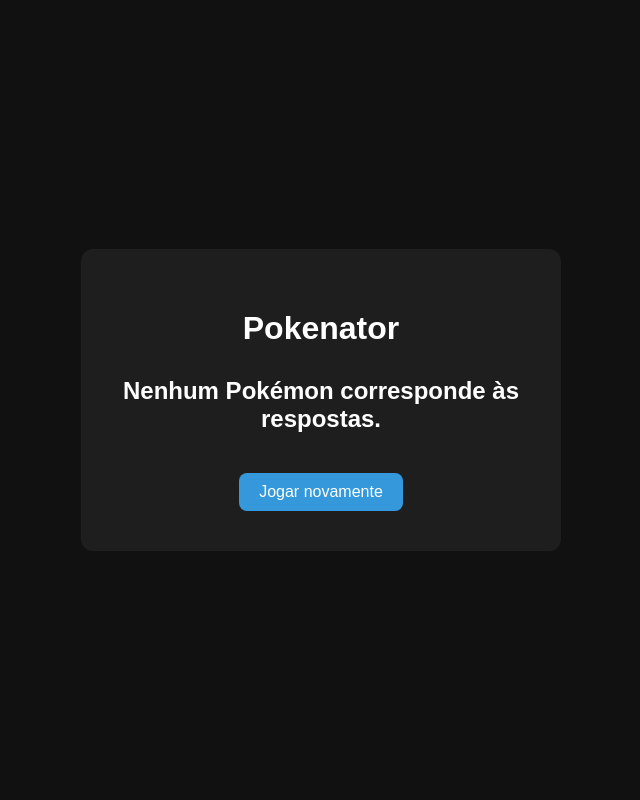
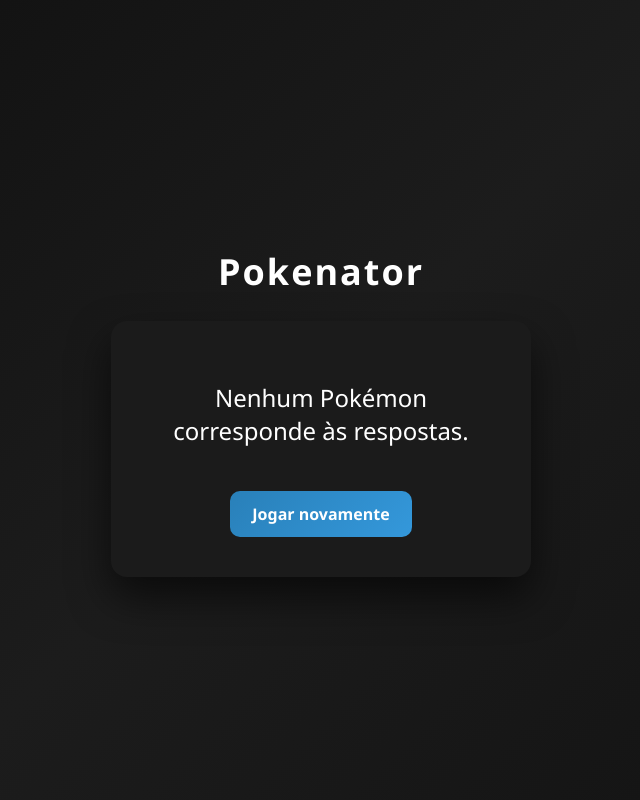
Before and after one commit to pedrocalderon52/pokenator, a Flask app: page / in a window 1280 px wide. Shown: the whole page, without its empty margins (319-959 px from the left). Run offline with Flask 3, Linux system fonts and the light colour scheme; parts of the project's set-up code (start-up, migrations or seed data) failed here and were passed over.

Commit message:
style(index): Adicionado algumas animações nos botões, cards, etc.

```diff
--- a/static/style.css
+++ b/static/style.css
@@ -1,10 +1,15 @@
+* {
+    box-sizing: border-box;
+}
+
 body {
 
-    font-family: Arial, Helvetica, sans-serif;
-    background: #111;
+    font-family: "Segoe UI", Arial, Helvetica, sans-serif;
+    background: linear-gradient(135deg, #0f0f0f, #1c1c1c, #121212);
     color: white;
 
     display: flex;
+    flex-direction: column;
     justify-content: center;
     align-items: center;
 
@@ -12,73 +17,153 @@ body {
     margin: 0;
 }
 
+/* TÍTULO */
+
+body > h1 {
+    text-align: center;
+    margin-bottom: 25px;
+    font-size: 36px;
+    letter-spacing: 2px;
+}
+
+/* CARD PRINCIPAL */
+
 .container {
-
-    background: #1e1e1e;
+    background: #1b1b1b;
     padding: 40px;
-
-    border-radius: 12px;
+    border-radius: 16px;
     text-align: center;
 
-    width: 400px;
+    width: 420px;
+    max-width: 90%;
+
+    box-shadow: 0 20px 40px rgba(0,0,0,0.6);
 }
 
+
 h1 {
-    margin-bottom: 30px;
+    margin-bottom: 25px;
+    font-size: 32px;
+    letter-spacing: 1px;
 }
+
+h2 {
+    font-weight: 500;
+}
+
+/* PERGUNTA */
 
 .question h2 {
     margin-bottom: 30px;
 }
 
+/* BOTÕES */
+
 .buttons {
-
     display: flex;
     flex-direction: column;
     gap: 15px;
 }
 
 button {
-
-    padding: 12px;
+    padding: 14px;
     border: none;
-    border-radius: 8px;
+    border-radius: 10px;
 
     font-size: 16px;
+    font-weight: 600;
+
     cursor: pointer;
+    transition: all 0.25s ease;
 }
 
+/* CORES */
+
 .yes {
-    background: #2ecc71;
+    background: linear-gradient(135deg, #27ae60, #2ecc71);
 }
 
 .no {
-    background: #e74c3c;
+    background: linear-gradient(135deg, #c0392b, #e74c3c);
 }
 
 .unknown {
-    background: #f1c40f;
+    background: linear-gradient(135deg, #d4ac0d, #f1c40f);
+    color: #222;
 }
 
+/* HOVER */
+
 button:hover {
-    opacity: 0.8;
+    transform: translateY(-2px);
+    box-shadow: 0 8px 18px rgba(0,0,0,0.5);
 }
 
+button:active {
+    transform: scale(0.97);
+}
+
+/* RESULTADO */
+
+.result {
+    animation: fadeIn 0.5s ease;
+}
+
+.result img {
+    margin-top: 10px;
+    width: 180px;
+    height: 180px;
+    object-fit: contain;
+
+    background: #111;
+    padding: 10px;
+    border-radius: 12px;
+}
+
+/* LISTA */
+
 .result ul {
-
     list-style: none;
     padding: 0;
+    margin-top: 10px;
 }
 
+.result li {
+    padding: 6px 0;
+    border-bottom: 1px solid rgba(255,255,255,0.05);
+}
+
+/* BOTÃO RESTART */
+
 .restart {
-
     display: inline-block;
-    margin-top: 20px;
+    margin-top: 25px;
 
     text-decoration: none;
     color: white;
 
-    background: #3498db;
-    padding: 10px 20px;
-    border-radius: 8px;
+    background: linear-gradient(135deg, #2980b9, #3498db);
+    padding: 12px 22px;
+    border-radius: 10px;
+
+    font-weight: 600;
+    transition: all 0.25s ease;
 }
+
+.restart:hover {
+    transform: translateY(-2px);
+    box-shadow: 0 8px 18px rgba(0,0,0,0.5);
+}
+
+/* ANIMAÇÃO */
+
+@keyframes fadeIn {
+    from {
+        opacity: 0;
+        transform: translateY(10px);
+    }
+    to {
+        opacity: 1;
+        transform: translateY(0);
+    }
+}
--- a/templates/index.html
+++ b/templates/index.html
@@ -6,9 +6,9 @@
 </head>
 <body>
 
+    <h1>Pokenator</h1>
+
 <div class="container">
-
-    <h1>Pokenator</h1>
 
     {% if result %}
 
```
